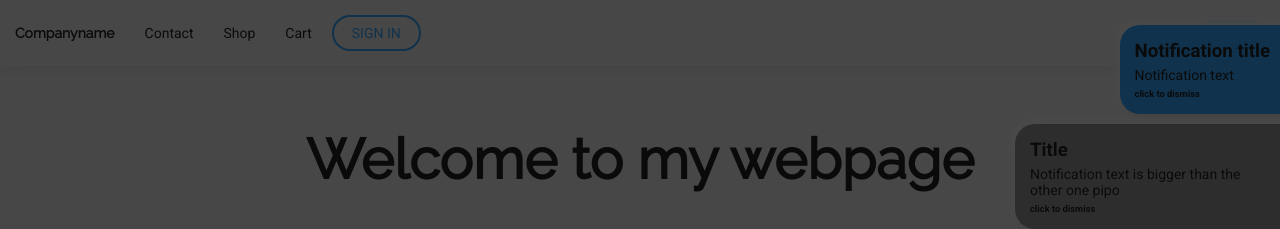
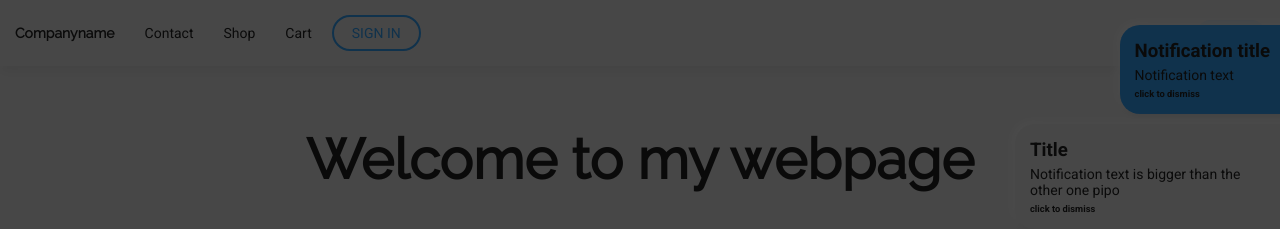
Before and after one commit to samuel-plante/CSS, a plain HTML site: page fullexample.html in a window 1280 px wide. Shown: the top 229 px of the page. Drawn offline with Linux system fonts and the light colour scheme.

Commit message:
Update fullexample.html

```diff
--- a/fullexample.html
+++ b/fullexample.html
@@ -264,7 +264,7 @@
     <p>Notification text</p>
     <h6>click to dismiss</h6>
   </div>
-  <div class="notification shadowout b-gray">
+  <div class="notification shadowout b-bg">
     <h3>Title</h3>
     <p>Notification text is bigger than the other one pipo</p>
     <h6>click to dismiss</h6>
```
